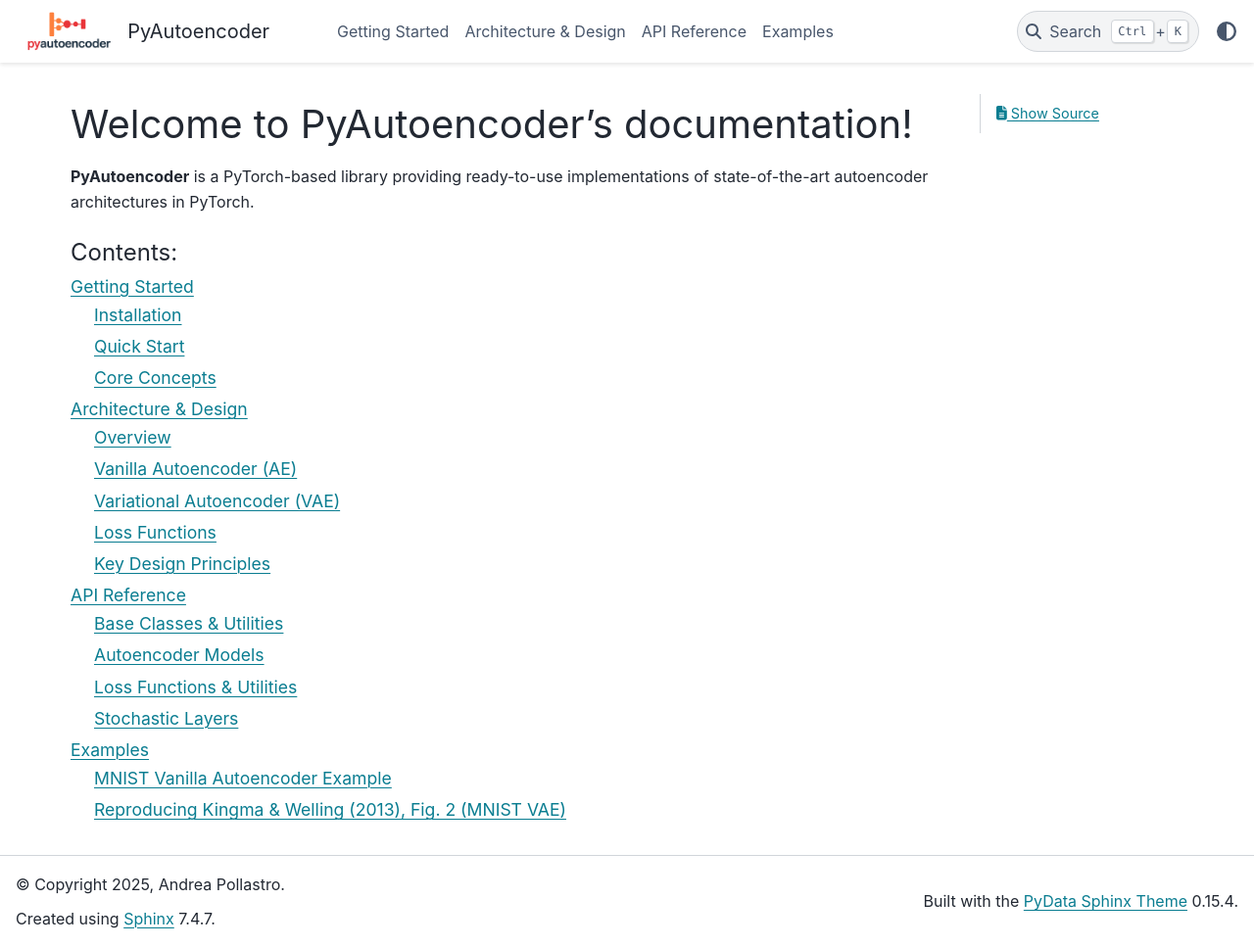
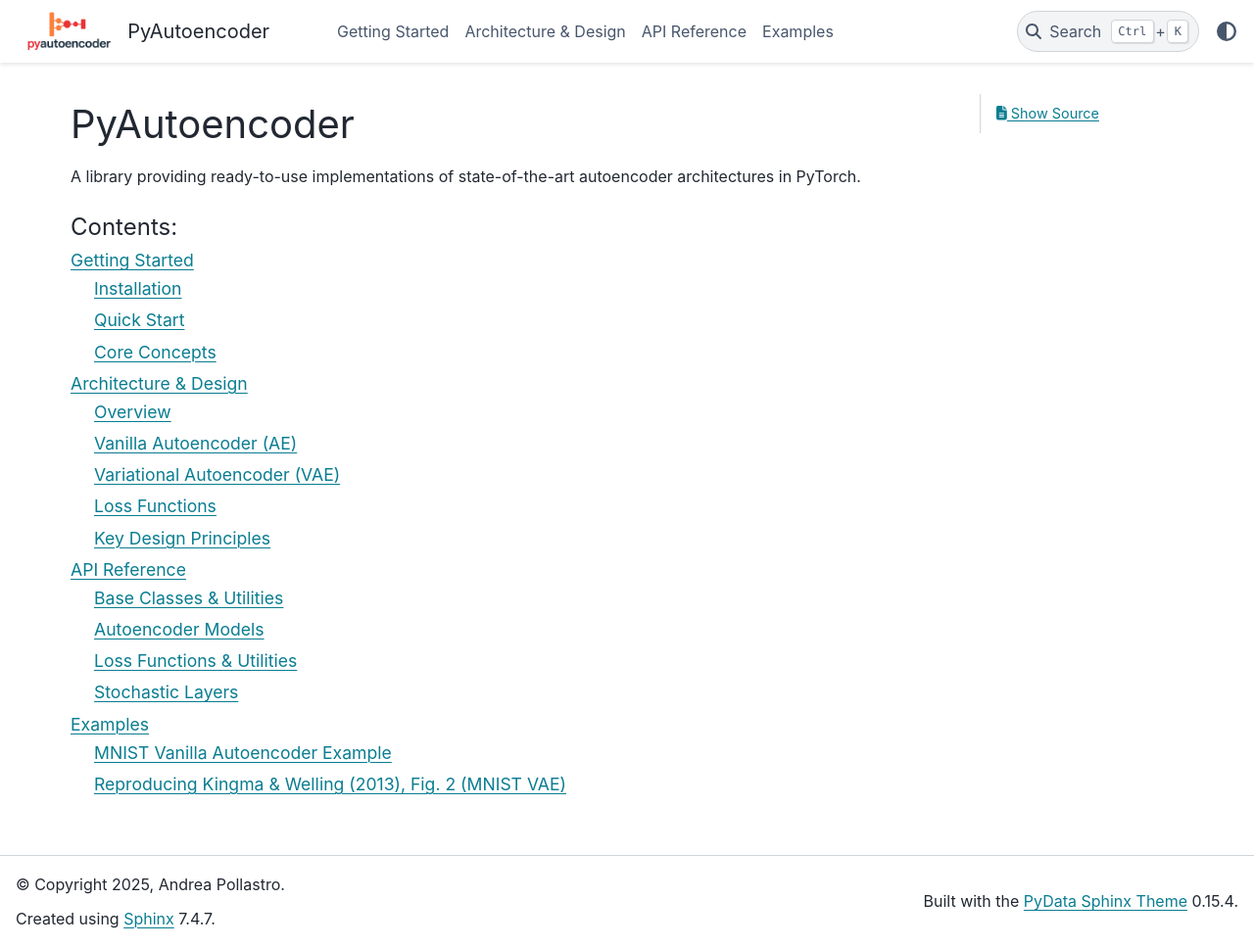
Before and after one commit to andrea-pollastro/pyautoencoder, a Sphinx documentation site: the page built from docs/source/index.rst, in a window 1280 px wide and 967 px high. Shown: the whole window at 98% size. Built offline with Sphinx 7.4.7 and the PyData theme 0.15.4, drawn with Linux system fonts in a browser that asks for light colours.

Commit message:
docs update

```diff
--- a/docs/source/index.rst
+++ b/docs/source/index.rst
@@ -1,8 +1,7 @@
-Welcome to PyAutoencoder's documentation!
-=========================================
+PyAutoencoder
+=============
 
-**PyAutoencoder** is a PyTorch-based library providing ready-to-use
-implementations of state-of-the-art autoencoder architectures in PyTorch.
+A library providing ready-to-use implementations of state-of-the-art autoencoder architectures in PyTorch.
 
 .. toctree::
    :maxdepth: 2
```
